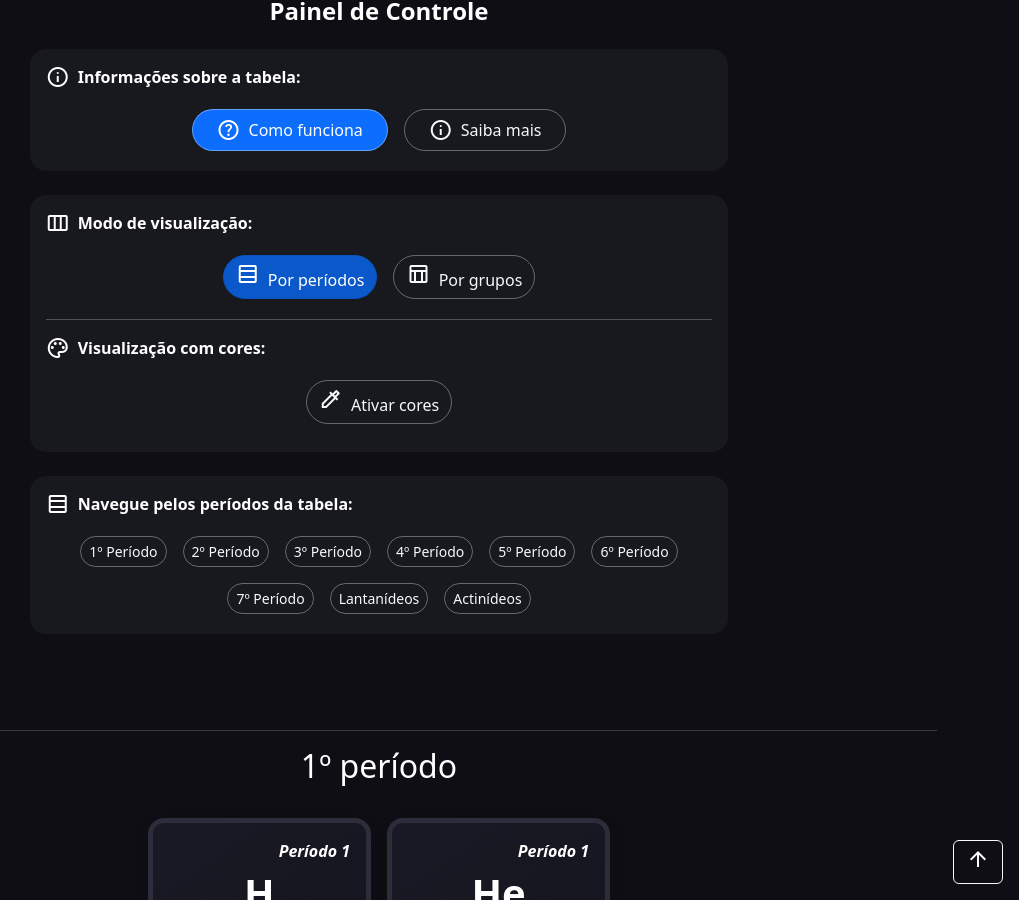
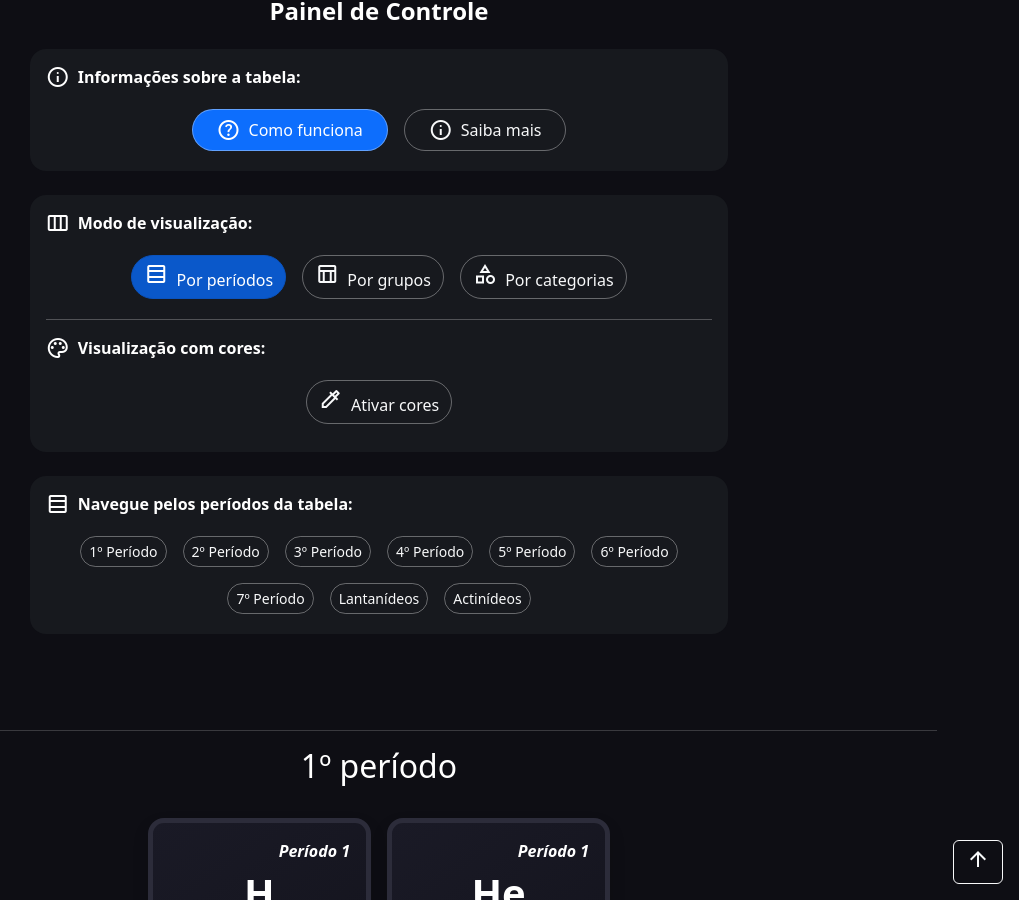
Before and after one commit to Loui77BA/pcd-na-escola, a Jekyll site: the page built from _ferramentas/ferramentas-tabela-periodica-acessivel-para-pessoas-com-deficiencia.md, in a window 1280 px wide and 900 px high, scrolled down 787 px. Shown: the whole window, without its empty margins (261-1280 px from the left). Built offline with Jekyll 4.4.1, drawn with Linux system fonts in a browser that asks for light colours; nearby versions of some CDN libraries; part of the change alters nothing that is shown.

Commit message:
Adiciona filtros por categorias a tabela periódica

```diff
--- a/_ferramentas/ferramentas-tabela-periodica-acessivel-para-pessoas-com-deficiencia.md
+++ b/_ferramentas/ferramentas-tabela-periodica-acessivel-para-pessoas-com-deficiencia.md
@@ -395,6 +395,10 @@ description: "Conheça a Tabela Periódica Acessível, uma ferramenta desenvolvi
                   <span class="material-symbols-outlined me-1" aria-hidden="true">table_chart</span>
                   Por grupos
                 </button>
+                <button id="btn-view-by-category" class="btn btn-outline-light rounded-pill text-nowrap" aria-pressed="false" aria-label="Visualizar por categorias químicas">
+                  <span class="material-symbols-outlined me-1" aria-hidden="true">category</span>
+                  Por categorias
+                </button>
               </div>
               <hr class="border-light border-opacity-25 my-3">
               <div class="d-flex align-items-center mb-3">
@@ -455,6 +459,27 @@ description: "Conheça a Tabela Periódica Acessível, uma ferramenta desenvolvi
                 <a class="btn btn-sm btn-outline-light rounded-pill text-nowrap" href="#grupo-18" title="Ir para o Grupo 18" aria-label="Navegar para o grupo 18">Grupo 18</a>
                 <a class="btn btn-sm btn-outline-light rounded-pill text-nowrap" href="#grupo-lantanideos" title="Ir para os Lantanídeos" aria-label="Navegar para os elementos lantanídeos">Lantanídeos</a>
                 <a class="btn btn-sm btn-outline-light rounded-pill text-nowrap" href="#grupo-actinideos" title="Ir para os Actinídeos" aria-label="Navegar para os elementos actinídeos">Actinídeos</a>
+              </nav>
+            </div>
+
+            <!-- Navegação por categorias (links âncora) -->
+            <div id="categoria-nav-container" class="bg-dark bg-opacity-50 p-3 rounded-4 mb-4" style="display: none;">
+              <div class="d-flex align-items-center mb-3">
+                <span class="material-symbols-outlined me-2" aria-hidden="true" role="presentation">category</span>
+                <h3 id="categorias-nav-label" class="fw-semibold text-white mb-0 fs-6">Navegue pelas categorias da tabela:</h3>
+              </div>
+              <nav aria-labelledby="categorias-nav-label" class="d-flex flex-wrap gap-2 justify-content-center">
+                <a class="btn btn-sm btn-outline-light rounded-pill text-nowrap" href="#categoria-metais-alcalinos" title="Ir para Metais Alcalinos" aria-label="Navegar para metais alcalinos">Metais Alcalinos</a>
+                <a class="btn btn-sm btn-outline-light rounded-pill text-nowrap" href="#categoria-metais-alcalinoterrosos" title="Ir para Metais Alcalinoterrosos" aria-label="Navegar para metais alcalinoterrosos">Alcalinoterrosos</a>
+                <a class="btn btn-sm btn-outline-light rounded-pill text-nowrap" href="#categoria-metais-transicao" title="Ir para Metais de Transição" aria-label="Navegar para metais de transição">Metais de Transição</a>
+                <a class="btn btn-sm btn-outline-light rounded-pill text-nowrap" href="#categoria-lantanideos" title="Ir para Lantanídeos" aria-label="Navegar para lantanídeos">Lantanídeos</a>
+                <a class="btn btn-sm btn-outline-light rounded-pill text-nowrap" href="#categoria-actinideos" title="Ir para Actinídeos" aria-label="Navegar para actinídeos">Actinídeos</a>
+                <a class="btn btn-sm btn-outline-light rounded-pill text-nowrap" href="#categoria-outros-metais" title="Ir para Outros Metais" aria-label="Navegar para outros metais">Outros Metais</a>
+                <a class="btn btn-sm btn-outline-light rounded-pill text-nowrap" href="#categoria-semimetais" title="Ir para Semimetais" aria-label="Navegar para semimetais">Semimetais</a>
+                <a class="btn btn-sm btn-outline-light rounded-pill text-nowrap" href="#categoria-nao-metais" title="Ir para Não Metais" aria-label="Navegar para não metais">Não Metais</a>
+                <a class="btn btn-sm btn-outline-light rounded-pill text-nowrap" href="#categoria-halogenios" title="Ir para Halogênios" aria-label="Navegar para halogênios">Halogênios</a>
+                <a class="btn btn-sm btn-outline-light rounded-pill text-nowrap" href="#categoria-gases-nobres" title="Ir para Gases Nobres" aria-label="Navegar para gases nobres">Gases Nobres</a>
+                <a class="btn btn-sm btn-outline-light rounded-pill text-nowrap" href="#categoria-hidrogenio" title="Ir para Hidrogênio" aria-label="Navegar para hidrogênio">Hidrogênio</a>
               </nav>
             </div>
           </div>
@@ -1163,16 +1188,19 @@ description: "Conheça a Tabela Periódica Acessível, uma ferramenta desenvolvi
 <!-- Script da Tabela Periódica (injetará os elementos no #tabela-container) -->
 <script src="/assets/js/tabela-periodica.js"></script>
 <script src="/assets/js/tabela-periodica-grupos.js"></script>
+<script src="/assets/js/tabela-periodica-categorias.js"></script>
 <script src="/assets/js/tabela-periodica-colors.js"></script>
 
 <!-- Script de alternância entre visualizações -->
 <script>
   document.addEventListener('DOMContentLoaded', function() {
-    // Alternar entre visualização por períodos e por grupos
+    // Alternar entre visualização por períodos, grupos e categorias
     const btnViewByPeriod = document.getElementById('btn-view-by-period');
     const btnViewByGroup = document.getElementById('btn-view-by-group');
+    const btnViewByCategory = document.getElementById('btn-view-by-category');
     const periodoNavContainer = document.getElementById('periodo-nav-container');
     const grupoNavContainer = document.getElementById('grupo-nav-container');
+    const categoriaNavContainer = document.getElementById('categoria-nav-container');
 
     // Criamos um elemento para anúncios de acessibilidade
     const visualAnnouncer = document.createElement('div');
@@ -1190,8 +1218,13 @@ description: "Conheça a Tabela Periódica Acessível, uma ferramenta desenvolvi
       btnViewByGroup.classList.add('btn-outline-light');
       btnViewByGroup.setAttribute('aria-pressed', 'false');
 
+      btnViewByCategory.classList.remove('btn-primary');
+      btnViewByCategory.classList.add('btn-outline-light');
+      btnViewByCategory.setAttribute('aria-pressed', 'false');
+
       periodoNavContainer.style.display = 'block';
       grupoNavContainer.style.display = 'none';
+      categoriaNavContainer.style.display = 'none';
 
       // Anunciar para leitores de tela
       visualAnnouncer.textContent = 'Visualização por períodos ativada';
@@ -1216,8 +1249,13 @@ description: "Conheça a Tabela Periódica Acessível, uma ferramenta desenvolvi
       btnViewByPeriod.classList.add('btn-outline-light');
       btnViewByPeriod.setAttribute('aria-pressed', 'false');
 
+      btnViewByCategory.classList.remove('btn-primary');
+      btnViewByCategory.classList.add('btn-outline-light');
+      btnViewByCategory.setAttribute('aria-pressed', 'false');
+
       periodoNavContainer.style.display = 'none';
       grupoNavContainer.style.display = 'block';
+      categoriaNavContainer.style.display = 'none';
 
       // Anunciar para leitores de tela
       visualAnnouncer.textContent = 'Visualização por grupos ativada';
@@ -1232,10 +1270,42 @@ description: "Conheça a Tabela Periódica Acessível, uma ferramenta desenvolvi
       generateColumnSections();
     }
 
+    // Função para mostrar visualização por categorias
+    function showCategoryView() {
+      btnViewByPeriod.classList.remove('btn-primary');
+      btnViewByPeriod.classList.add('btn-outline-light');
+      btnViewByPeriod.setAttribute('aria-pressed', 'false');
+
+      btnViewByGroup.classList.remove('btn-primary');
+      btnViewByGroup.classList.add('btn-outline-light');
+      btnViewByGroup.setAttribute('aria-pressed', 'false');
+
+      btnViewByCategory.classList.add('btn-primary');
+      btnViewByCategory.classList.remove('btn-outline-light');
+      btnViewByCategory.setAttribute('aria-pressed', 'true');
+
+      periodoNavContainer.style.display = 'none';
+      grupoNavContainer.style.display = 'none';
+      categoriaNavContainer.style.display = 'block';
+
+      // Anunciar para leitores de tela
+      visualAnnouncer.textContent = 'Visualização por categorias ativada';
+
+      // Garantir que o container esteja limpo antes de gerar a visualização
+      const container = document.querySelector("#secao-periodos .container");
+      if (container) {
+        container.innerHTML = '';
+      }
+
+      // Gerar a visualização por categorias
+      generateCategorySections();
+    }
+
     // Adicionar event listeners para os botões de alternância de visualização
-    if (btnViewByPeriod && btnViewByGroup) {
+    if (btnViewByPeriod && btnViewByGroup && btnViewByCategory) {
       btnViewByPeriod.addEventListener('click', showPeriodView);
       btnViewByGroup.addEventListener('click', showGroupView);
+      btnViewByCategory.addEventListener('click', showCategoryView);
     }
 
     // Corrige a navegação para Lantanídeos e Actinídeos nos links de grupo
--- /dev/null
+++ b/assets/js/tabela-periodica-categorias.js
@@ -0,0 +1,230 @@
+// Função melhorada para categorizar elementos com mais detalhes
+function getElementCategoryDetailed(elem) {
+    // Hidrogênio é um caso especial
+    if (elem.symbol === "H") {
+        return "hidrogenio";
+    }
+
+    // Metais alcalinos (Grupo 1, exceto H)
+    if (elem.column === 1 && elem.symbol !== "H" || ["Li", "Na", "K", "Rb", "Cs", "Fr"].includes(elem.symbol)) {
+        return "metais-alcalinos";
+    }
+
+    // Metais alcalino-terrosos (Grupo 2)
+    if (elem.column === 2 || ["Be", "Mg", "Ca", "Sr", "Ba", "Ra"].includes(elem.symbol)) {
+        return "metais-alcalinoterrosos";
+    }
+
+    // Lantanídeos
+    if (elem.period === "Lantanídeos" || ["La", "Ce", "Pr", "Nd", "Pm", "Sm", "Eu", "Gd", "Tb", "Dy", "Ho", "Er", "Tm", "Yb", "Lu"].includes(elem.symbol)) {
+        return "lantanideos";
+    }
+
+    // Actinídeos
+    if (elem.period === "Actinídeos" || ["Ac", "Th", "Pa", "U", "Np", "Pu", "Am", "Cm", "Bk", "Cf", "Es", "Fm", "Md", "No", "Lr"].includes(elem.symbol)) {
+        return "actinideos";
+    }
+
+    // Halogênios (Grupo 17)
+    if (["F", "Cl", "Br", "I", "At", "Ts"].includes(elem.symbol)) {
+        return "halogenios";
+    }
+
+    // Gases nobres (Grupo 18)
+    if (elem.column === 18 || ["He", "Ne", "Ar", "Kr", "Xe", "Rn", "Og"].includes(elem.symbol)) {
+        return "gases-nobres";
+    }
+
+    // Outros não metais
+    if (["C", "N", "O", "P", "S", "Se"].includes(elem.symbol)) {
+        return "nao-metais";
+    }
+
+    // Semimetais
+    if (["B", "Si", "Ge", "As", "Sb", "Te", "Po"].includes(elem.symbol)) {
+        return "semimetais";
+    }
+
+    // Outros metais (metais representativos)
+    if (["Al", "Ga", "In", "Tl", "Sn", "Pb", "Bi", "Nh", "Fl", "Mc", "Lv"].includes(elem.symbol)) {
+        return "outros-metais";
+    }
+
+    // Metais de transição (o restante)
+    return "metais-transicao";
+}
+
+// Função para gerar seções por categorias de elementos
+function generateCategorySections() {
+    // Define as categorias organizadas hierarquicamente
+    const categories = {
+        'Metais': {
+            'metais-alcalinos': 'Metais Alcalinos',
+            'metais-alcalinoterrosos': 'Metais Alcalinoterrosos',
+            'metais-transicao': 'Metais de Transição',
+            'lantanideos': 'Lantanídeos',
+            'actinideos': 'Actinídeos',
+            'outros-metais': 'Outros Metais'
+        },
+        'Semimetais': {
+            'semimetais': 'Semimetais'
+        },
+        'Não Metais': {
+            'nao-metais': 'Não Metais',
+            'halogenios': 'Halogênios',
+            'gases-nobres': 'Gases Nobres'
+        },
+        'Outros': {
+            'hidrogenio': 'Hidrogênio'
+        }
+    };
+
+    // Agrupa os elementos por categoria
+    const categoryGroups = {};
+
+    // Inicializa todos os grupos
+    Object.values(categories).forEach(categoryObj => {
+        Object.keys(categoryObj).forEach(key => {
+            categoryGroups[key] = [];
+        });
+    });
+
+    // Classifica cada elemento
+    periodicElements.forEach((elem) => {
+        const category = getElementCategoryDetailed(elem);
+        if (categoryGroups[category]) {
+            categoryGroups[category].push(elem);
+        }
+    });
+
+    const container = document.querySelector("#secao-periodos .container");
+    container.innerHTML = ''; // Limpa o container
+
+    // Gera as seções organizadas por categoria principal
+    Object.entries(categories).forEach(([mainCategory, subCategories]) => {
+        // Cria título da categoria principal
+        const mainCategoryTitle = document.createElement("div");
+        mainCategoryTitle.classList.add("text-center", "my-5");
+        mainCategoryTitle.innerHTML = `
+            <h2 class="display-5 fw-bold text-primary pb-2 mb-4">
+                ${mainCategory}
+            </h2>
+        `;
+        container.appendChild(mainCategoryTitle);
+
+        // Processa cada subcategoria
+        Object.entries(subCategories).forEach(([categoryKey, categoryName]) => {
+            const elements = categoryGroups[categoryKey];
+
+            if (elements && elements.length > 0) {
+                // Título da subcategoria
+                const categoryTitle = document.createElement("div");
+                categoryTitle.classList.add("text-center", "linha-secao", "col-lg-10", "container");
+
+                const sectionId = `categoria-${categoryKey}`;
+                categoryTitle.innerHTML = `
+                    <h3 id="${sectionId}" class="titulo-linha mb-4">${categoryName}</h3>
+                `;
+                container.appendChild(categoryTitle);
+
+                // Container dos elementos
+                const row = document.createElement("div");
+                row.classList.add(
+                    "row", "gx-5", "row-cols-1", "row-cols-sm-2",
+                    "row-cols-xl-5", "justify-content-center"
+                );
+
+                // Ordena os elementos por número atômico
+                elements.sort((a, b) => parseInt(a.atomicNumber) - parseInt(b.atomicNumber));
+
+                // Gera os cards dos elementos
+                elements.forEach((elem) => {
+                    const colBtn = document.createElement("button");
+                    colBtn.classList.add(
+                        "btn", "text-white", "mb-4", "shadow",
+                        "border-5", "col-lg-4", "btn-elemento"
+                    );
+                    colBtn.type = "button";
+                    colBtn.setAttribute("data-bs-toggle", "modal");
+
+                    const modalId = `modal-${elem.symbol}-${elem.period}-${elem.column}`;
+                    colBtn.setAttribute("data-bs-target", `#${modalId}`);
+                    colBtn.setAttribute(
+                        "aria-label",
+                        `Elemento ${elem.name}, símbolo ${elem.symbol}, categoria ${categoryName}. Pressione para mais informações.`
+                    );
+
+                    // Conteúdo do botão
+                    colBtn.innerHTML = `
+                        <div class="fs-6 text-end fw-bold fst-italic">Período ${elem.period}</div>
+                        <span class="fw-bolder fs-1">${elem.symbol}</span><br/>
+                        <span class="fw-bolder fs-4">${elem.name}</span><br/>
+                        <span class="fw-bolder material-symbols-outlined" aria-hidden="true">expand_more</span>
+                        <div class="fs-6 text-end fw-bold fst-italic">Grupo ${elem.column}</div>
+                    `;
+
+                    row.appendChild(colBtn);
+
+                    // Cria o modal correspondente
+                    const modalDiv = document.createElement("div");
+                    modalDiv.classList.add("modal", "fade", "dialog");
+                    modalDiv.id = modalId;
+                    modalDiv.tabIndex = -1;
+                    modalDiv.setAttribute("role", "dialog");
+                    modalDiv.setAttribute("aria-modal", "true");
+                    modalDiv.setAttribute("aria-labelledby", `label-${modalId}`);
+                    modalDiv.setAttribute("aria-hidden", "true");
+                    modalDiv.setAttribute('data-element-symbol', elem.symbol);
+
+                    const descId = `desc-${modalId}`;
+
+                    const imageSection = elem.imageUrl
+                        ? `<div class="text-center mb-3"><img src="${elem.imageUrl}" aria-hidden="true" class="img-fluid rounded" style="max-height: 250px; object-fit: contain;"></div>`
+                        : '';
+
+                    const distributionImageSection = elem.distributionImageUrl
+                        ? `<div class="text-center my-2"><img src="${elem.distributionImageUrl}" alt="Ilustração da distribuição eletrônica de ${elem.name}" class="img-fluid rounded mb-3 shadow" aria-hidden="true" style="max-height: 100%; object-fit: contain;"></div>`
+                        : '';
+
+                    modalDiv.innerHTML = `
+                        <div class="modal-dialog modal-dialog-scrollable">
+                            <div class="modal-content">
+                                <div class="modal-header">
+                                    <h2 class="modal-title fw-bold" id="label-${modalId}">
+                                        ${elem.name}
+                                    </h2>
+                                    <button type="button" class="btn-close fw-bold bg-light h3"
+                                            data-bs-dismiss="modal" aria-label="Fechar"></button>
+                                </div>
+                                <div class="modal-body" id="${descId}">
+                                    <h3 class="mb-3">Informações</h3>
+                                    ${imageSection}
+                                    <p><strong>Categoria:</strong> ${categoryName}</p>
+                                    <p><strong>Grupo:</strong> ${elem.groupName}</p>
+                                    <p><strong>Símbolo:</strong> ${elem.symbolWriting}</p>
+                                    <p><strong>Número atômico:</strong> ${elem.atomicNumber}</p>
+                                    <p><strong>Número de massa:</strong> ${elem.atomicMass}</p>
+                                    <div class="col mb-3">
+                                        <strong>Distribuição eletrônica</strong><br/>
+                                        ${distributionImageSection}
+                                        ${createDistribution(elem.distribution)}
+                                    </div>
+                                </div>
+                                <div class="modal-footer">
+                                    <button type="button" class="btn btn-secondary fw-bold"
+                                            data-bs-dismiss="modal">
+                                        Voltar à tabela
+                                    </button>
+                                </div>
+                            </div>
+                        </div>
+                    `;
+
+                    container.appendChild(modalDiv);
+                });
+
+                container.appendChild(row);
+            }
+        });
+    });
+}
```
